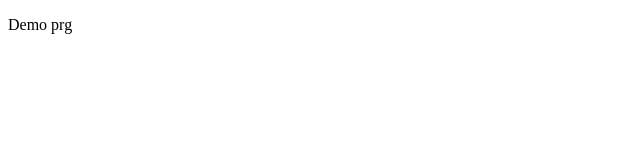
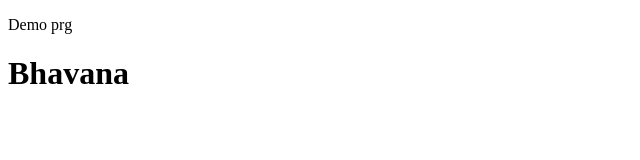
Before and after one commit to Bhavanakola/demoprg, a plain HTML site: page index.html in a window 1280 px wide. Shown: the whole page, without its empty margins (0-640 px from the left). Drawn offline with Linux system fonts and the light colour scheme.

Commit message:
modified html files

```diff
--- a/index.html
+++ b/index.html
@@ -7,5 +7,6 @@
 </head>
 <body>
     <p>Demo prg</p>
+    <h1>Bhavana</h1>
 </body>
 </html>
```
